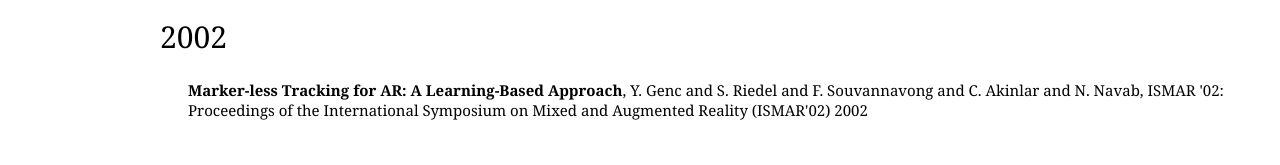
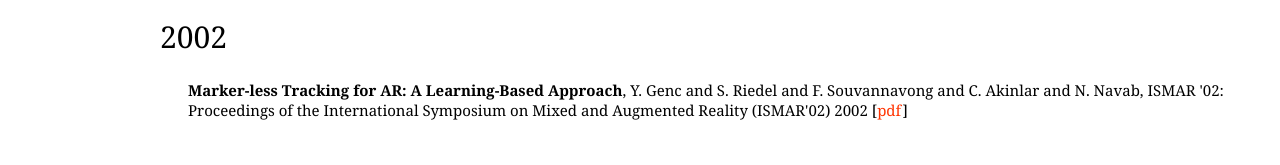
Before and after one commit to riedelcastro/riedelcastro.github.com, a Jekyll site: the page built from publications/all.html, in a window 1280 px wide. Shown: the part 2001-2166 px from the top of the page. Built offline with Jekyll 4.4.1, drawn with Linux system fonts in a browser that asks for light colours; Markdown is read by kramdown in place of the engine named in the settings.

Commit message:
more pubs

```diff
--- a/publications/all.html
+++ b/publications/all.html
@@ -233,6 +233,7 @@ title: Publications
 <span class="author">Y. Genc and S. Riedel and F. Souvannavong and C. Akinlar and N. Navab</span>,
 <span class="booktitle">ISMAR '02: Proceedings of the International Symposium on Mixed and Augmented Reality (ISMAR'02)</span>
 <span class="year">2002</span>
+[<a href="http://fabrice.souvannavong.free.fr/Prof/ismar02.pdf">pdf</a>]
 </li>
 </ul>
 
```
